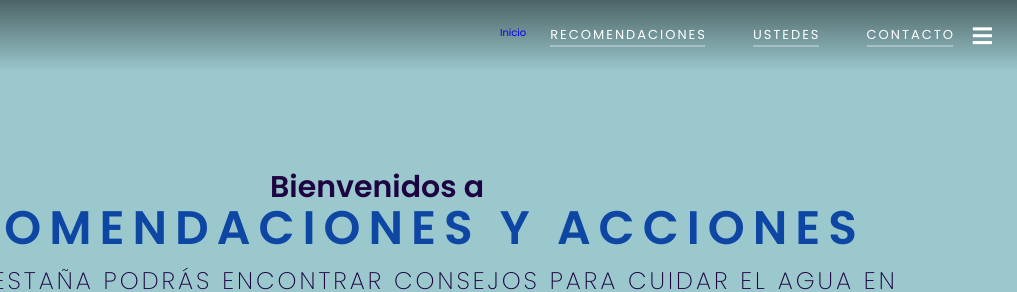
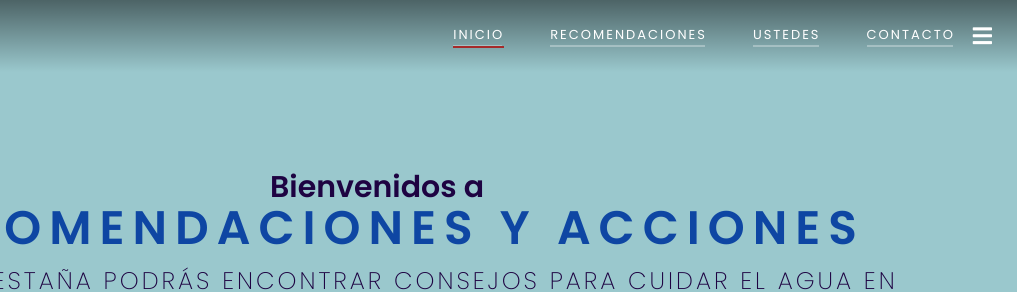
Before and after one commit to JoFerre2529/sitiowebong, a plain HTML site: page pages/recomendaciones.html in a window 1280 px wide. Shown: the top 292 px of the page, 263-1280 px from the left. Drawn offline with Linux system fonts and the light colour scheme.

Commit message:
ultimo arreglo?

```diff
--- a/pages/recomendaciones.html
+++ b/pages/recomendaciones.html
@@ -23,7 +23,9 @@
                 </label>
                 <img class="logo" src="../img/logo.jpg" alt="Logo de WaterSeeker">
                 <ul class="nav-list">
-                    <li><a href="../index.html">Inicio</a></li>
+                    <li class="nav-item">
+                        <a href="../index.html" class="nav-link active">Inicio</a>
+                    </li>
                     <li class="nav-item">
                         <a href="./recomendaciones.html" class="nav-link ">Recomendaciones</a>
                     </li>
```
